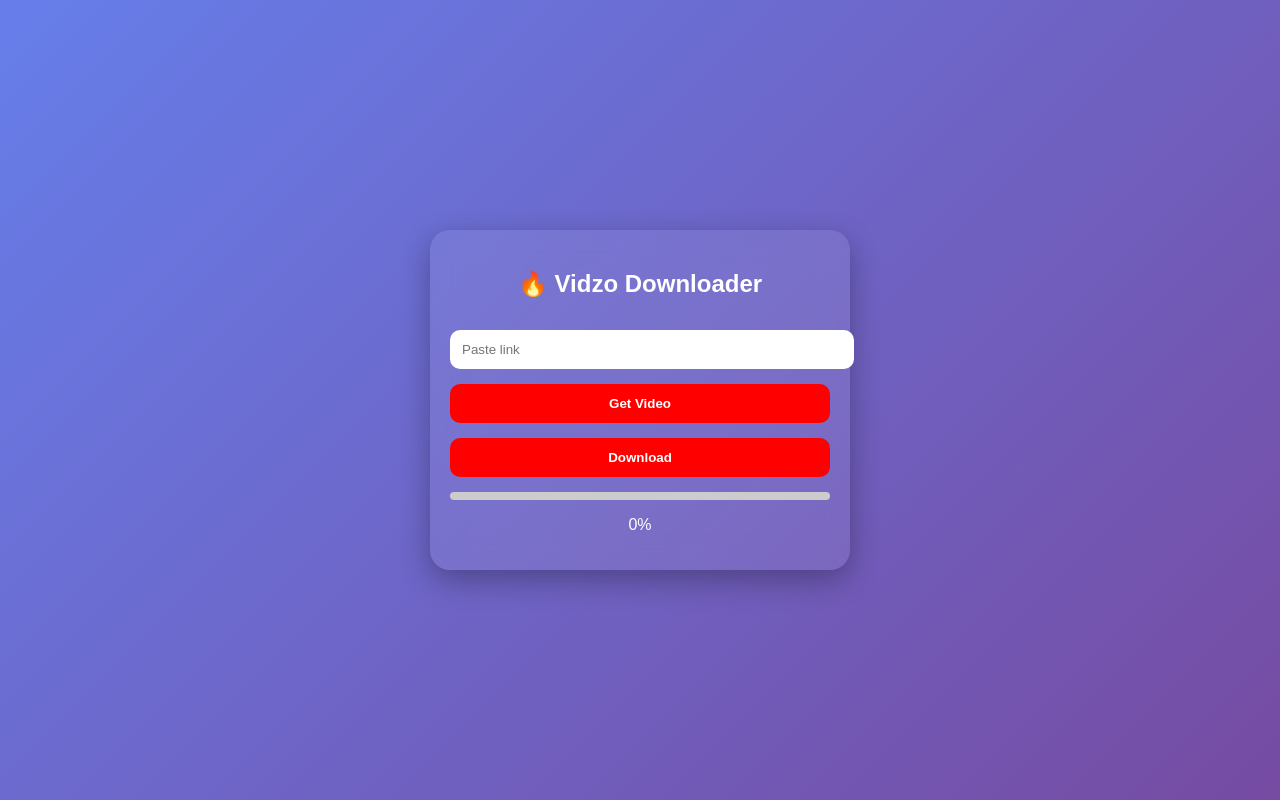
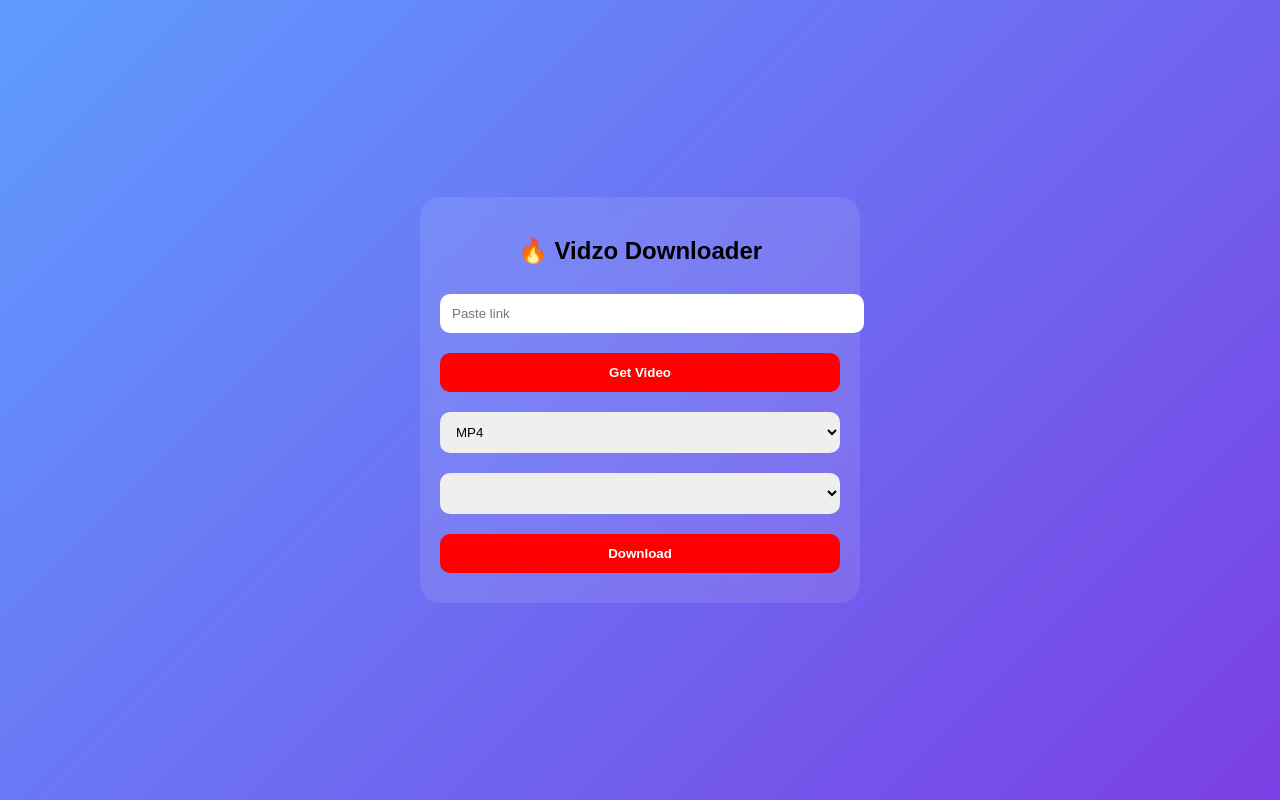
Before and after one commit to viveksingh48162-design/insta-downloader, a Flask app: page / in a window 1280 px wide. Run offline with Flask 3, Linux system fonts and the light colour scheme; lists and menus that the app fills with data are empty.

Commit message:
Update index.html

```diff
--- a/templates/index.html
+++ b/templates/index.html
@@ -2,225 +2,151 @@
 <html>
 <head>
 <title>Vidzo Downloader</title>
-<meta name="viewport" content="width=device-width, initial-scale=1">
 
 <style>
 body{
     margin:0;
-  font-family: Arial;
-  background: linear-gradient(135deg,#667eea,#764ba2);
+    font-family:sans-serif;
+    background: linear-gradient(135deg,#5f9cff,#7b3fe4);
     display:flex;
     justify-content:center;
     align-items:center;
-  min-height:100vh;
-  color:white;
+    height:100vh;
 }
 
-.card{
-  width:90%;
-  max-width:380px;
-  background: rgba(255,255,255,0.08);
+.box{
+    background:rgba(255,255,255,0.1);
+    backdrop-filter:blur(10px);
     padding:20px;
     border-radius:20px;
-  backdrop-filter: blur(15px);
-  box-shadow:0 10px 30px rgba(0,0,0,0.3);
-}
-
-h2{
+    width:90%;
+    max-width:400px;
     text-align:center;
 }
 
-input, select{
+input,select,button{
     width:100%;
     padding:12px;
-  margin-top:12px;
+    margin:10px 0;
+    border-radius:10px;
     border:none;
-  border-radius:10px;
 }
 
 button{
-  width:100%;
-  padding:12px;
-  margin-top:15px;
-  border:none;
-  border-radius:10px;
     background:red;
     color:white;
     font-weight:bold;
 }
 
-.progress-bar{
+img{
     width:100%;
-  background:#ccc;
-  height:8px;
-  border-radius:10px;
-  margin-top:15px;
-}
-
-.progress{
-  height:100%;
-  width:0%;
-  background:white;
     border-radius:10px;
 }
+</style>
 
-#preview img{
-  width:100%;
-  border-radius:12px;
-  margin-top:15px;
-}
-</style>
 </head>
 
 <body>
 
-<div class="card">
+<div class="box">
 
 <h2>🔥 Vidzo Downloader</h2>
 
-<input type="text" id="url" placeholder="Paste link">
+<input id="url" placeholder="Paste link">
 
-<button onclick="getInfo()">Get Video</button>
+<button onclick="getVideo()">Get Video</button>
 
-<select id="type" style="display:none">
-  <option value="video">MP4</option>
+<select id="type" onchange="toggleQuality()">
+<option value="mp4">MP4</option>
 <option value="mp3">MP3</option>
 </select>
 
-<select id="quality" style="display:none"></select>
+<select id="quality"></select>
 
 <div id="preview"></div>
 
-<button onclick="downloadVideo()">Download</button>
-
-<div class="progress-bar">
-  <div id="progress" class="progress"></div>
-</div>
-
-<p id="percent" style="text-align:center">0%</p>
+<button onclick="download()">Download</button>
 
 </div>
 
 <script>
 
-let file_id = "";
-let platform = "";
+let currentPlatform = ""
 
-/* 🔥 GET INFO */
-function getInfo(){
-
-  let url = document.getElementById("url").value;
+function getVideo(){
+    let url = document.getElementById("url").value
 
     fetch("/info",{
         method:"POST",
         headers:{"Content-Type":"application/json"},
-    body:JSON.stringify({url:url})
+        body:JSON.stringify({url})
     })
     .then(res=>res.json())
     .then(data=>{
 
-    platform = data.platform;
-
-    document.getElementById("preview").innerHTML = `
-      <img src="${data.thumbnail}">
-      <h4>${data.title}</h4>
-    `;
-
-    let type = document.getElementById("type");
-    let quality = document.getElementById("quality");
-
-    type.style.display = "block";
-
-    // 🔥 INSTAGRAM
-    if(platform === "instagram"){
-      quality.style.display = "none";
+        if(data.error){
+            alert(data.error)
+            return
         }
 
-    // 🔥 YOUTUBE
-    else{
+        currentPlatform = data.platform
 
-      type.onchange = function(){
+        // preview
+        document.getElementById("preview").innerHTML = `
+            ${data.thumbnail ? `<img src="${data.thumbnail}">` : ""}
+            <p>${data.title}</p>
+        `
 
-        if(type.value === "mp3"){
-          quality.style.display = "none";
-        }else{
-          quality.style.display = "block";
-          loadQuality(data.formats);
+        let q = document.getElementById("quality")
+        q.innerHTML = ""
+
+        if(data.platform === "youtube"){
+            data.formats.forEach(f=>{
+                let opt = document.createElement("option")
+                opt.value = f.format_id
+                opt.text = f.quality
+                q.appendChild(opt)
+            })
+            q.style.display="block"
+        } else {
+            q.style.display="none"
         }
 
-      };
-
-      // default MP4
-      quality.style.display = "block";
-      loadQuality(data.formats);
+    })
 }
 
-  });
+function toggleQuality(){
+    let type = document.getElementById("type").value
+    let q = document.getElementById("quality")
+
+    if(type === "mp3"){
+        q.style.display="none"
+    } else {
+        if(currentPlatform === "youtube"){
+            q.style.display="block"
+        }
+    }
 }
 
-/* 🔥 LOAD QUALITY */
-function loadQuality(formats){
-
-  let q = document.getElementById("quality");
-  q.innerHTML = "";
-
-  formats.forEach(f=>{
-    let opt = document.createElement("option");
-    opt.value = f.format_id;
-    opt.text = f.quality;
-    q.appendChild(opt);
-  });
-
-}
-
-/* 🔥 DOWNLOAD */
-function downloadVideo(){
-
-  let url = document.getElementById("url").value;
-  let type = document.getElementById("type").value;
-  let format_id = document.getElementById("quality").value;
+function download(){
+    let url = document.getElementById("url").value
+    let type = document.getElementById("type").value
+    let format_id = document.getElementById("quality").value
 
     fetch("/download",{
         method:"POST",
         headers:{"Content-Type":"application/json"},
-    body:JSON.stringify({
-      url:url,
-      type:type,
-      format_id:format_id
-    })
+        body:JSON.stringify({url,type,format_id})
     })
     .then(res=>res.json())
     .then(data=>{
-    file_id = data.id;
-    trackProgress();
-  });
-
+        if(data.error){
+            alert(data.error)
+            return
         }
 
-/* 🔥 PROGRESS */
-function trackProgress(){
-
-  let interval = setInterval(()=>{
-
-    fetch("/progress")
-    .then(res=>res.json())
-    .then(data=>{
-
-      document.getElementById("progress").style.width =
-        data.percent + "%";
-
-      document.getElementById("percent").innerText =
-        Math.floor(data.percent) + "%";
-
-      if(data.percent >= 100){
-        clearInterval(interval);
-        window.location = "/file?id=" + file_id;
-      }
-
-    });
-
-  },1000);
-
+        window.location = "/file?id=" + data.id
+    })
 }
 
 </script>
```
Lines whose indentation alone changed are shown as unchanged.
